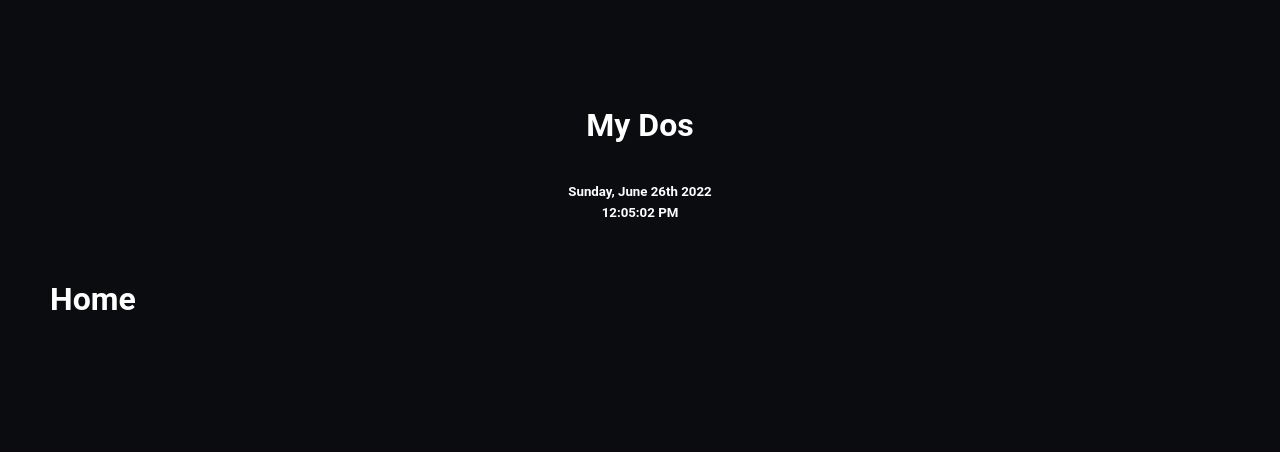
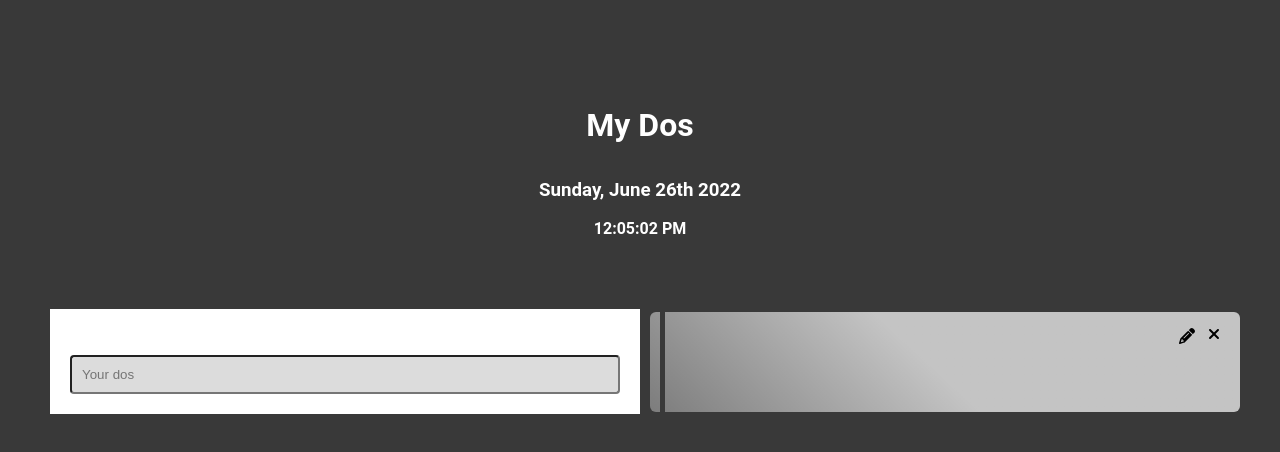
Before and after one commit to Sahim-Nazif/Mydos-Frontend, a React (Create React App) app: page / in a window 1280 px wide. Shown: the top 452 px of the page. Built offline with nearby package versions, Linux system fonts and the light colour scheme.

Commit message:
updated card component with css

```diff
--- a/package.json
+++ b/package.json
@@ -3,6 +3,9 @@
   "version": "0.1.0",
   "private": true,
   "dependencies": {
+    "@fortawesome/fontawesome-svg-core": "^6.1.1",
+    "@fortawesome/free-solid-svg-icons": "^6.1.1",
+    "@fortawesome/react-fontawesome": "^0.1.18",
     "@testing-library/jest-dom": "^5.16.4",
     "@testing-library/react": "^13.3.0",
     "@testing-library/user-event": "^13.5.0",
--- a/src/components/DateTime.jsx
+++ b/src/components/DateTime.jsx
@@ -7,8 +7,8 @@ const DateTime = () => {
   return (
     <div className='dateTime'>
 
-       <h5>{moment().format('dddd, MMMM Do YYYY')}</h5>
-       <h5>{moment().format('LTS')}</h5>
+       <h3>{moment().format('dddd, MMMM Do YYYY')}</h3>
+       <h4>{moment().format('LTS')}</h4>
     </div>
   )
 }
--- /dev/null
+++ b/src/components/DosForms.jsx
@@ -0,0 +1,23 @@
+import React from 'react'
+import Card from './shared/Card'
+
+
+const DosForms = () => {
+  return (
+
+
+     <form>
+
+        <div className='form-input'>
+            <h4>Enter Your Dos</h4>
+        <input placeholder='Your dos' />
+        </div>
+
+
+
+     </form>
+
+  )
+}
+
+export default DosForms
--- a/src/components/Header.jsx
+++ b/src/components/Header.jsx
@@ -1,11 +1,15 @@
 import React from 'react'
 import DateTime from './DateTime'
-
+import { FontAwesomeIcon } from '@fortawesome/react-fontawesome'
 const Header = () => {
   return (
     <div className='header'>
         <h1>My Dos</h1>
         <DateTime/>
+
+
+
+<FontAwesomeIcon icon="fa-solid fa-comment-pen" />
     </div>
   )
 }
--- a/src/components/Home.jsx
+++ b/src/components/Home.jsx
@@ -1,5 +1,8 @@
 import React from 'react'
 import Header from './Header'
+import DosForms from './DosForms'
+import MyDos from './MyDos'
+
 
 const Home = () => {
   return (
@@ -8,8 +11,11 @@ const Home = () => {
 
       <Header />
       <div className='container'>
+      <DosForms/>
 
-        <h1>Home</h1>
+       <MyDos />
+
+
       </div>
     </>
 
--- /dev/null
+++ b/src/components/MyDos.jsx
@@ -0,0 +1,13 @@
+import React from 'react'
+import Card from './shared/Card'
+
+const MyDos = () => {
+    return (
+        <Card>
+
+        </Card>
+
+    )
+}
+
+export default MyDos
--- /dev/null
+++ b/src/components/shared/Card.jsx
@@ -0,0 +1,32 @@
+import React from 'react'
+import PropTypes from 'prop-types'
+import { FontAwesomeIcon } from '@fortawesome/react-fontawesome'
+import {faClose ,faPencil} from '@fortawesome/free-solid-svg-icons'
+
+
+const Card = ({children, reverse}) => {
+
+  return (
+    <div className='card'>{children}
+        <div className='card-line'>{children}</div>
+        <div className='icons'>
+        <FontAwesomeIcon icon={faClose} />
+        <div className='icon-edit'>
+        <FontAwesomeIcon icon={faPencil} />
+        </div>
+
+        </div>
+
+    </div>
+  )
+}
+
+Card.propTypes={
+
+    children:PropTypes.node.isRequired,
+    reverse:PropTypes.bool
+
+
+}
+
+export default Card
--- a/src/index.css
+++ b/src/index.css
@@ -1,4 +1,4 @@
-*{
+* {
   margin: 0;
   padding: 0;
   box-sizing: border-box;
@@ -9,29 +9,110 @@
 body {
 
   font-family: 'Roboto', sans-serif;
-  background-color: #0B0c10;
+  background-color: #393939;
   color: #fff;
   line-height: 1.6;
 
 }
+
 .container {
-    padding:50px;
-    margin:auto;
-    display:grid;
-    grid-template-columns: repeat(2, 1fr);
-    justify-content:space-around;
+  padding: 50px;
+  margin: auto;
+  display: grid;
+  grid-template-columns: repeat(2, 1fr);
+  justify-content: space-around;
+  align-items: center;
+
+
 }
 
-.header{
+.vertical-line {
+  display: inline-block;
+  border-left: 2px solid #ccc;
+  margin: 0 10px;
+  height: 100%;
+
+}
+
+.header {
 
   text-align: center;
   margin-top: 100px;
 
 }
-.dateTime{
-  padding-top:30px
+
+.dateTime {
+  padding-top: 25px
 }
 
-.dateTime h5{
-  font-family: 'Roboto'
+.dateTime h5 {
+  font-family: 'Roboto';
+
 }
+
+.dateTime h4 {
+  padding-top: 10px;
+}
+
+.form-input {
+
+  background-color: #fff;
+  padding: 20px;
+
+
+}
+
+.form-input input {
+
+  background: #DCDCDC;
+  width: 100%;
+  padding: 10px;
+  border-radius: 4px;
+
+
+}
+
+/* .card {
+  background-color: #fff;
+  color: #333;
+  border-radius: 10px;
+  padding: 50px 40px;
+  margin: 20px 10px;
+  position:relative;
+} */
+
+.card {
+  position: relative;
+  background: linear-gradient(222.69deg, rgba(255, 255, 255, 0.7) 0%, rgba(255, 255, 255, 0.7) 0.01%, rgba(255, 255, 255, 0.7) 52.6%, rgba(255, 255, 255, 0.343) 100%, rgba(255, 255, 255, 0.7) 100%);
+  border-radius: 6px;
+  width: 100%;
+  height: 60%;
+  margin: 20px 10px;
+  padding: 50px 40px;
+
+
+}
+
+.card-line {
+  border-left: 5px solid #393939;
+  height: 100px;
+  position: absolute;
+  margin-top: -50px;
+  margin-left: -30px;
+
+}
+
+.icons, .icon-edit{
+
+  position: absolute;
+  top: 10px;
+  right: 20px;
+  cursor: pointer;
+  background: none;
+  border: none;
+  color:black
+}
+.icon-edit{
+  top:2px;
+  right:25px;
+}
```
Also changed, not shown: 1 other file (tests, documents, lock files or other folders).
